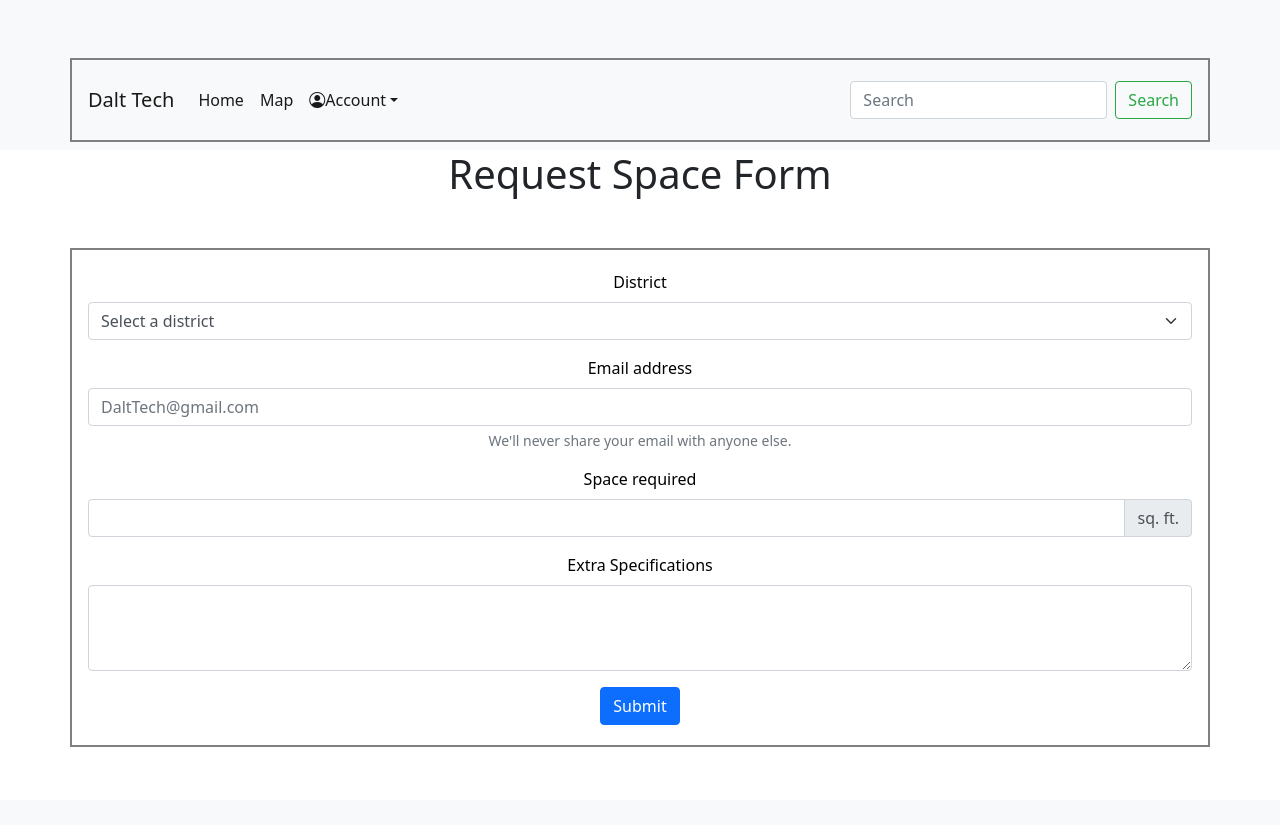
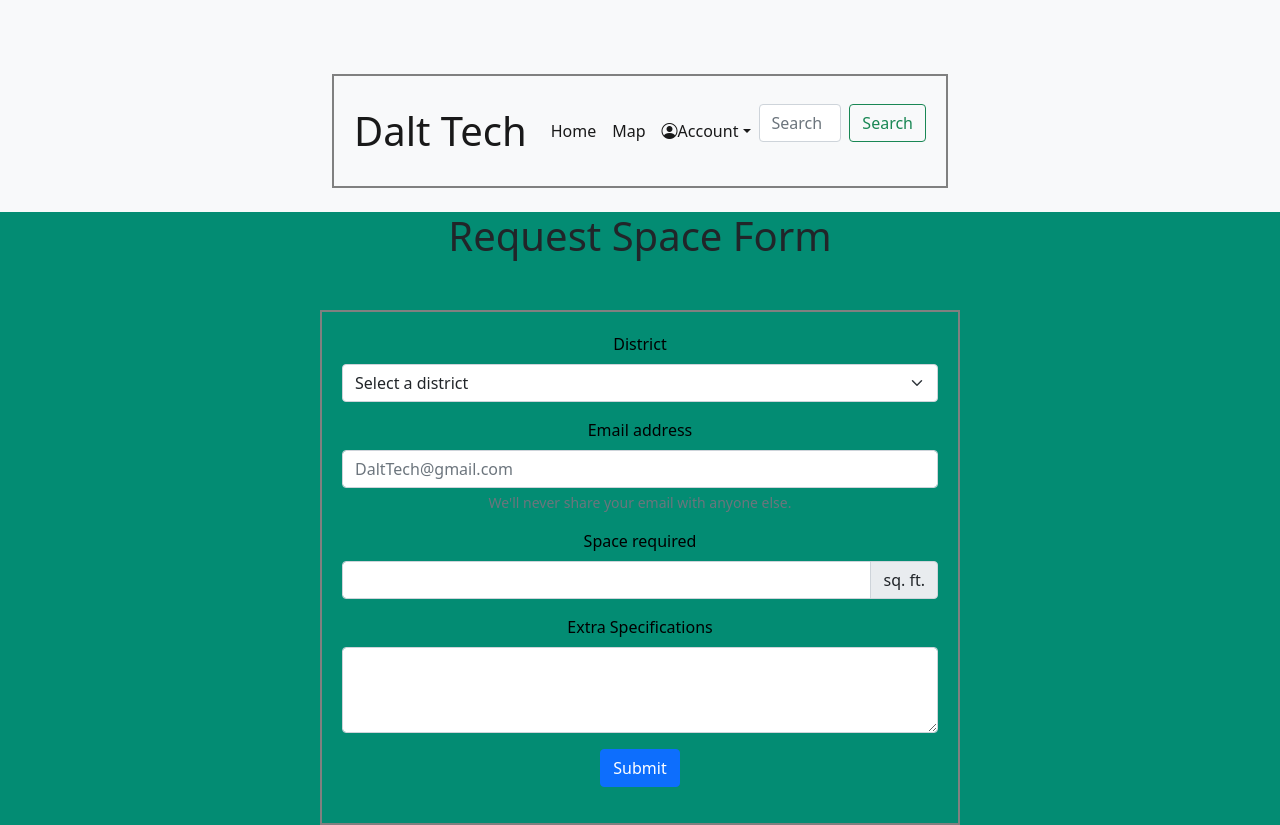
Before and after one commit to TrizzyRizzyGlizzy/CIS-Project, a PHP site: page /requestspace.php in a window 1280 px wide. Before the commit the page ends 747 px from the top, so only its background shows below. Run offline with PHP 8.4, Linux system fonts and the light colour scheme.

Commit message:
small changes

```diff
--- a/header.php
+++ b/header.php
@@ -14,9 +14,9 @@
 </head>
 <header>
 
-<nav class="navbar navbar-expand-lg navbar-light bg-light">
+<nav class="navbar navbar-expand-lg navbar-light bg-light p-4">
   <div class="container">
-    <a class="navbar-brand" href="index.php">Dalt Tech</a>
+    <a class="navbar-brand fs-1" href="index.php">Dalt Tech</a>
     <button class="navbar-toggler" type="button" data-bs-toggle="collapse" data-bs-target="#navbarNav" aria-controls="navbarNav" aria-expanded="false" aria-label="Toggle navigation">
       <span class="navbar-toggler-icon"></span>
     </button>
--- a/login.html
+++ b/login.html
@@ -1,12 +1,10 @@
 <!DOCTYPE html>
 <html lang="en">
-
 <head>
     <meta charset="UTF-8" />
     <meta name="viewport" content="width=device-width, initial-scale=1.0" />
     <title>Login</title>
-    <link rel="stylesheet" href="https://stackpath.bootstrapcdn.com/bootstrap/5.0.0-alpha1/css/bootstrap.min.css"
-        integrity="sha384-r4NyP46KrjDleawBgD5tp8Y7UzmLA05oM1iAEQ17CSuDqnUK2+k9luXQOfXJCJ4I"/>
+    <link rel="stylesheet" href="https://stackpath.bootstrapcdn.com/bootstrap/5.0.0-alpha1/css/bootstrap.min.css"/>
     <link rel="stylesheet" href="https://cdn.jsdelivr.net/npm/bootstrap-icons@1.3.0/font/bootstrap-icons.css" />
     <link rel="stylesheet" href="style.css" />
     <style>
--- a/requestspace.php
+++ b/requestspace.php
@@ -1,12 +1,16 @@
+<header>
+  <script src="https://cdn.jsdelivr.net/npm/bootstrap@5.0.2/dist/js/bootstrap.bundle.min.js"></script>
+  <?php
+  include('header.php');
+  ?>
+</header>
 <!DOCTYPE html>
 <html lang="en">
 <head>
 	<meta charset="UTF-8">
 	<meta name="viewport" content="width=device-width, initial-scale=1.0">
 	<title>Plant Information</title>
-
 	<link rel="stylesheet" href="https://cdnjs.cloudflare.com/ajax/libs/bootstrap/5.0.2/css/bootstrap.min.css">
-  <script src="https://cdnjs.cloudflare.com/ajax/libs/bootstrap/5.0.2/js/bootstrap.min.js"></script>
 	<style>
 		.container {
 			border: 2px solid gray;
@@ -24,9 +28,6 @@
           background-color: #038c73;
         }
 	</style>
-<?php
-include('header.php');
-?>
 </head>
 <body>
     <h1>Request Space Form</h1>
@@ -66,16 +67,6 @@
     <button type="submit" class="btn btn-primary">Submit</button>
   </form>
 </div>
-
-
-
-
-
-
-
-
-
-
 </body>
-
+<script src="https://cdnjs.cloudflare.com/ajax/libs/bootstrap/5.0.2/js/bootstrap.min.js"></script>
 </html>
--- a/toledo.php
+++ b/toledo.php
@@ -21,5 +21,4 @@
   <area alt="" title="" href="emptyfacility.php" coords="110,207,40" shape="circle">
 </map>
 </body>
-
 </html>
```
